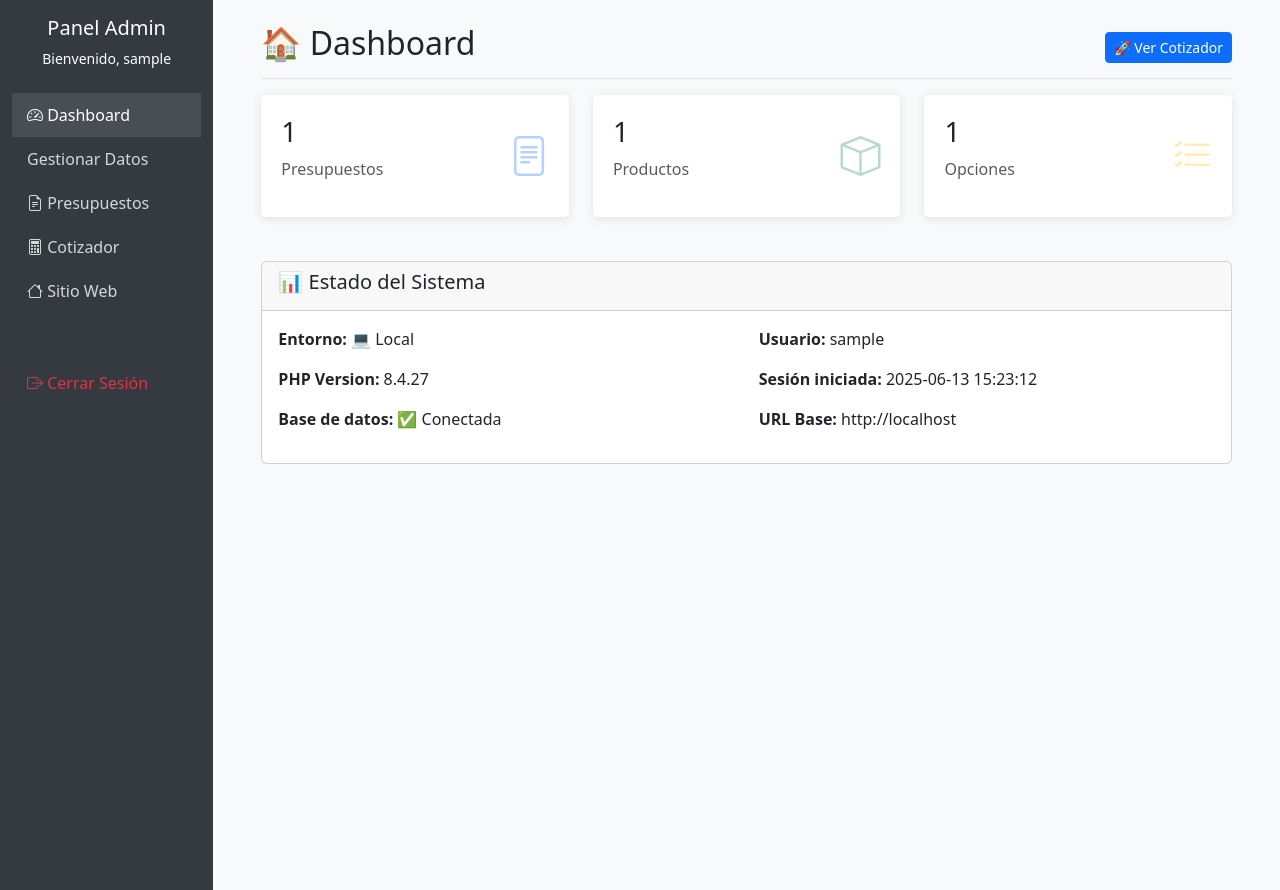
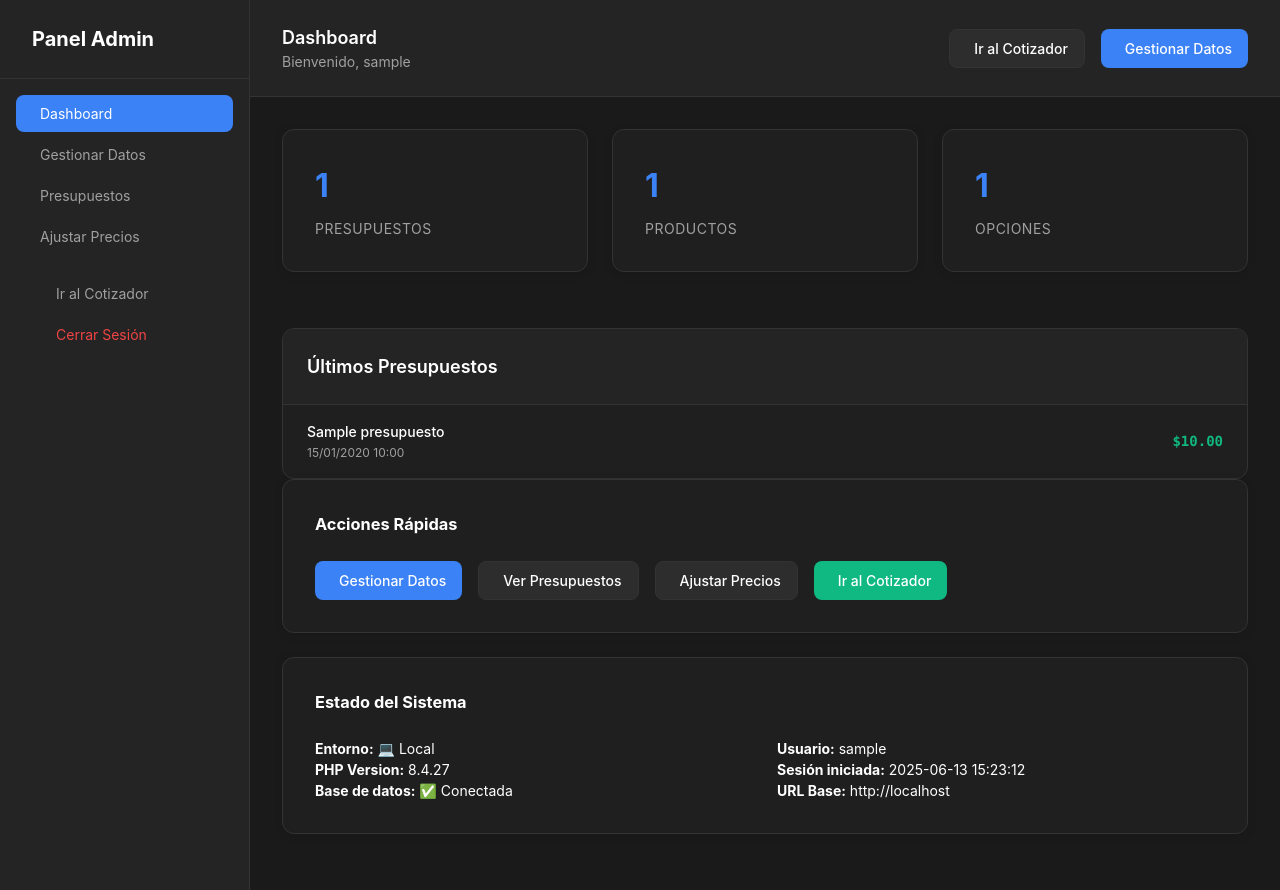
Before and after one commit to facuvar/cotizadorcompany-nuevo, a PHP site: page /admin/dashboard.php in a window 1280 px wide. Run offline with PHP 8.4, Linux system fonts and the light colour scheme; the visitor is signed in with stand-in values (Sample User, id 1); tables that the repository leaves empty or names only in its code hold one stand-in row (values such as "Sample post").

Commit message:
Fix: Dashboard design and session warnings - Unify admin interface design and fix session ini_set warnings

```diff
--- a/admin/dashboard.php
+++ b/admin/dashboard.php
@@ -113,33 +113,108 @@ if (isset($_GET['logout'])) {
     <meta charset="UTF-8">
     <meta name="viewport" content="width=device-width, initial-scale=1.0">
     <title>Panel de Administración - Sistema de Presupuestos</title>
-    <link href="https://cdn.jsdelivr.net/npm/bootstrap@5.3.0-alpha1/dist/css/bootstrap.min.css" rel="stylesheet">
-    <link rel="stylesheet" href="https://cdn.jsdelivr.net/npm/bootstrap-icons@1.8.0/font/bootstrap-icons.css">
+    <link rel="stylesheet" href="../assets/css/modern-dark-theme.css">
     <style>
-        body { background-color: #f8f9fa; }
-        .sidebar {
-            min-height: 100vh;
-            background-color: #343a40;
-            color: white;
+        .dashboard-layout {
+            display: flex;
+            height: 100vh;
+            overflow: hidden;
         }
-        .sidebar a {
-            color: rgba(255,255,255,.8);
-            text-decoration: none;
-            display: block;
-            padding: 10px 15px;
-            transition: all 0.3s;
+
+        .main-content {
+            flex: 1;
+            display: flex;
+            flex-direction: column;
+            overflow: hidden;
         }
-        .sidebar a:hover, .sidebar a.active {
-            color: white;
-            background-color: rgba(255,255,255,.1);
+
+        .content-wrapper {
+            flex: 1;
+            padding: var(--spacing-xl);
+            overflow-y: auto;
         }
+
         .stat-card {
-            border-radius: 5px;
-            padding: 20px;
-            margin-bottom: 20px;
+            background: var(--bg-card);
+            border: 1px solid var(--border-color);
+            border-radius: var(--radius-lg);
+            padding: var(--spacing-xl);
+            margin-bottom: var(--spacing-lg);
             box-shadow: 0 2px 10px rgba(0,0,0,0.1);
-            background-color: white;
         }
+
+        .stat-value {
+            font-size: var(--text-3xl);
+            font-weight: 700;
+            color: var(--accent-primary);
+            margin-bottom: var(--spacing-sm);
+        }
+
+        .stat-label {
+            font-size: var(--text-sm);
+            color: var(--text-secondary);
+            text-transform: uppercase;
+            letter-spacing: 0.5px;
+        }
+
+        .stats-grid {
+            display: grid;
+            grid-template-columns: repeat(auto-fit, minmax(200px, 1fr));
+            gap: var(--spacing-lg);
+            margin-bottom: var(--spacing-xl);
+        }
+
+        .recent-quotes {
+            background: var(--bg-card);
+            border: 1px solid var(--border-color);
+            border-radius: var(--radius-lg);
+            overflow: hidden;
+        }
+
+        .recent-quotes-header {
+            background: var(--bg-secondary);
+            padding: var(--spacing-lg);
+            border-bottom: 1px solid var(--border-color);
+        }
+
+        .recent-quotes-title {
+            font-size: var(--text-lg);
+            font-weight: 600;
+            margin: 0;
+        }
+
+        .quote-item {
+            display: flex;
+            align-items: center;
+            justify-content: space-between;
+            padding: var(--spacing-md) var(--spacing-lg);
+            border-bottom: 1px solid var(--border-color);
+        }
+
+        .quote-item:last-child {
+            border-bottom: none;
+        }
+
+        .quote-info {
+            flex: 1;
+        }
+
+        .quote-client {
+            font-weight: 500;
+            margin-bottom: 2px;
+        }
+
+        .quote-date {
+            font-size: var(--text-xs);
+            color: var(--text-secondary);
+        }
+
+        .quote-total {
+            font-family: var(--font-mono);
+            font-weight: 600;
+            color: var(--accent-success);
+        }
+
         .railway-badge {
             background: #0066ff;
             color: white;
@@ -151,131 +226,170 @@ if (isset($_GET['logout'])) {
     </style>
 </head>
 <body>
-    <div class="container-fluid">
-        <div class="row">
+    <div class="dashboard-layout">
         <!-- Sidebar -->
-            <div class="col-md-3 col-lg-2 d-md-block sidebar collapse">
-                <div class="position-sticky pt-3">
+        <aside class="sidebar">
+            <div class="sidebar-header">
+                <h1 style="font-size: var(--text-xl); display: flex; align-items: center; gap: var(--spacing-sm);">
+                    <span id="logo-icon"></span>
+                    Panel Admin
+                </h1>
                 <?php if (defined('IS_RAILWAY') && IS_RAILWAY): ?>
                     <div class="text-center">
                         <span class="railway-badge">🚂 Railway</span>
                     </div>
                 <?php endif; ?>
-
-                    <div class="text-center mb-4">
-                        <h5>Panel Admin</h5>
-                        <p class="small">Bienvenido, <?php echo htmlspecialchars($_SESSION['admin_user'] ?? 'admin'); ?></p>
             </div>
 
-                    <ul class="nav flex-column">
-                        <li class="nav-item">
-                            <a href="dashboard.php" class="active">
-                                <i class="bi bi-speedometer2"></i> Dashboard
+            <nav class="sidebar-menu">
+                <a href="dashboard.php" class="sidebar-item active">
+                    <span id="nav-dashboard-icon"></span>
+                    <span>Dashboard</span>
                 </a>
-                        </li>
-                        <li class="nav-item">
-                            <a href="gestionar_datos.php">
-                                <i class="bi bi-database-gear"></i> Gestionar Datos
+                <a href="gestionar_datos.php" class="sidebar-item">
+                    <span id="nav-data-icon"></span>
+                    <span>Gestionar Datos</span>
                 </a>
-                        </li>
-                        <li class="nav-item">
-                            <a href="presupuestos.php">
-                                <i class="bi bi-file-earmark-text"></i> Presupuestos
+                <a href="presupuestos.php" class="sidebar-item">
+                    <span id="nav-quotes-icon"></span>
+                    <span>Presupuestos</span>
                 </a>
-                        </li>
+                <a href="ajustar_precios.php" class="sidebar-item">
+                    <span id="nav-prices-icon"></span>
+                    <span>Ajustar Precios</span>
+                </a>
+                <div style="margin-top: auto; padding: var(--spacing-md);">
+                    <a href="../cotizador.php" class="sidebar-item" target="_blank">
+                        <span id="nav-calculator-icon"></span>
+                        <span>Ir al Cotizador</span>
+                    </a>
+                    <a href="?logout=1" class="sidebar-item" style="color: var(--accent-danger);">
+                        <span id="nav-logout-icon"></span>
+                        <span>Cerrar Sesión</span>
+                    </a>
+                </div>
+            </nav>
+        </aside>
 
-                        <li class="nav-item">
-                            <a href="../cotizador.php" target="_blank">
-                                <i class="bi bi-calculator"></i> Cotizador
-                            </a>
-                        </li>
-                        <li class="nav-item">
-                            <a href="../" target="_blank">
-                                <i class="bi bi-house"></i> Sitio Web
-                            </a>
-                        </li>
-                        <li class="nav-item mt-5">
-                            <a href="?logout=1" class="text-danger">
-                                <i class="bi bi-box-arrow-right"></i> Cerrar Sesión
-                            </a>
-                        </li>
-                    </ul>
-                </div>
+        <!-- Main Content -->
+        <main class="main-content">
+            <!-- Header -->
+            <header class="dashboard-header" style="background: var(--bg-secondary); border-bottom: 1px solid var(--border-color); padding: var(--spacing-lg) var(--spacing-xl);">
+                <div class="header-grid" style="display: flex; align-items: center; justify-content: space-between;">
+                    <div>
+                        <h2 class="header-title" style="font-size: var(--text-lg); font-weight: 600;">Dashboard</h2>
+                        <p class="header-subtitle" style="font-size: var(--text-sm); color: var(--text-secondary);">Bienvenido, <?php echo htmlspecialchars($_SESSION['admin_user'] ?? 'admin'); ?></p>
                     </div>
 
-            <!-- Main content -->
-            <div class="col-md-9 ms-sm-auto col-lg-10 px-md-4">
-                <div class="content p-4">
-                    <div class="d-flex justify-content-between align-items-center pb-2 mb-3 border-bottom">
-                        <h1 class="h2">🏠 Dashboard</h1>
-                        <div>
-                            <a href="../cotizador.php" target="_blank" class="btn btn-primary btn-sm">
-                                🚀 Ver Cotizador
+                    <div class="header-actions" style="display: flex; gap: var(--spacing-md);">
+                        <a href="../cotizador.php" target="_blank" class="btn btn-secondary">
+                            <span id="calculator-icon"></span>
+                            Ir al Cotizador
+                        </a>
+                        <a href="gestionar_datos.php" class="btn btn-primary">
+                            <span id="data-icon"></span>
+                            Gestionar Datos
                         </a>
                     </div>
                 </div>
+            </header>
 
+            <!-- Content -->
+            <div class="content-wrapper">
                 <?php if (!$dbConnected): ?>
-                        <div class="alert alert-warning">
-                            ⚠️ <strong>Advertencia:</strong> Conexión a base de datos limitada.
-                            <?php if (defined('IS_RAILWAY') && IS_RAILWAY): ?>
+                    <div class="alert alert-warning fade-in">
+                        <span id="warning-icon"></span>
+                        <strong>Advertencia:</strong> Conexión a base de datos limitada.
+                        <?php if (defined('ENVIRONMENT') && ENVIRONMENT === 'railway'): ?>
                             Verificando conexión a Railway MySQL...
                         <?php endif; ?>
                     </div>
                 <?php endif; ?>
 
-                    <!-- Stats -->
-                    <div class="row">
-                        <div class="col-md-4">
-                            <div class="stat-card d-flex justify-content-between align-items-center">
-                                <div>
-                                    <h3><?php echo $totalPresupuestos; ?></h3>
-                                    <p class="text-muted">Presupuestos</p>
+                <!-- Stats Cards -->
+                <div class="stats-grid">
+                    <div class="stat-card">
+                        <div class="stat-value"><?php echo $totalPresupuestos; ?></div>
+                        <div class="stat-label">Presupuestos</div>
                     </div>
-                                <i class="bi bi-file-text text-primary" style="font-size: 2.5rem; opacity: 0.3;"></i>
+
+                    <div class="stat-card">
+                        <div class="stat-value"><?php echo $totalProductos; ?></div>
+                        <div class="stat-label">Productos</div>
+                    </div>
+
+                    <div class="stat-card">
+                        <div class="stat-value"><?php echo $totalOpciones; ?></div>
+                        <div class="stat-label">Opciones</div>
                     </div>
                 </div>
 
-                        <div class="col-md-4">
-                            <div class="stat-card d-flex justify-content-between align-items-center">
-                                <div>
-                                    <h3><?php echo $totalProductos; ?></h3>
-                                    <p class="text-muted">Productos</p>
+                <!-- Recent Quotes -->
+                <?php if ($ultimosPresupuestos && $ultimosPresupuestos->num_rows > 0): ?>
+                <div class="recent-quotes">
+                    <div class="recent-quotes-header">
+                        <h3 class="recent-quotes-title">Últimos Presupuestos</h3>
                     </div>
-                                <i class="bi bi-box text-success" style="font-size: 2.5rem; opacity: 0.3;"></i>
+                    <?php while ($presupuesto = $ultimosPresupuestos->fetch_assoc()): ?>
+                    <div class="quote-item">
+                        <div class="quote-info">
+                            <div class="quote-client"><?php echo htmlspecialchars($presupuesto['cliente_nombre'] ?? 'Cliente'); ?></div>
+                            <div class="quote-date"><?php echo date('d/m/Y H:i', strtotime($presupuesto['created_at'] ?? $presupuesto['fecha_creacion'] ?? 'now')); ?></div>
+                        </div>
+                        <div class="quote-total">$<?php echo number_format($presupuesto['total'] ?? 0, 2); ?></div>
+                    </div>
+                    <?php endwhile; ?>
+                </div>
+                <?php else: ?>
+                <div class="stat-card">
+                    <div style="text-align: center; color: var(--text-secondary);">
+                        <div style="font-size: 3rem; margin-bottom: var(--spacing-md); opacity: 0.3;">📊</div>
+                        <h3>No hay presupuestos aún</h3>
+                        <p>Los presupuestos generados aparecerán aquí</p>
+                        <a href="../cotizador.php" target="_blank" class="btn btn-primary" style="margin-top: var(--spacing-md);">
+                            Crear primer presupuesto
+                        </a>
+                    </div>
+                </div>
+                <?php endif; ?>
+
+                <!-- Quick Actions -->
+                <div class="stat-card">
+                    <h3 style="margin-bottom: var(--spacing-lg);">Acciones Rápidas</h3>
+                    <div style="display: flex; gap: var(--spacing-md); flex-wrap: wrap;">
+                        <a href="gestionar_datos.php" class="btn btn-primary">
+                            <span id="data-icon-2"></span>
+                            Gestionar Datos
+                        </a>
+                        <a href="presupuestos.php" class="btn btn-secondary">
+                            <span id="quotes-icon-2"></span>
+                            Ver Presupuestos
+                        </a>
+                        <a href="ajustar_precios.php" class="btn btn-secondary">
+                            <span id="prices-icon-2"></span>
+                            Ajustar Precios
+                        </a>
+                        <a href="../cotizador.php" target="_blank" class="btn btn-success">
+                            <span id="calculator-icon-2"></span>
+                            Ir al Cotizador
+                        </a>
                     </div>
                 </div>
 
-                        <div class="col-md-4">
-                            <div class="stat-card d-flex justify-content-between align-items-center">
+                <!-- System Info -->
+                <div class="stat-card">
+                    <h3 style="margin-bottom: var(--spacing-lg);">Estado del Sistema</h3>
+                    <div style="display: grid; grid-template-columns: 1fr 1fr; gap: var(--spacing-lg);">
                         <div>
-                                    <h3><?php echo $totalOpciones; ?></h3>
-                                    <p class="text-muted">Opciones</p>
-                                </div>
-                                <i class="bi bi-list-check text-warning" style="font-size: 2.5rem; opacity: 0.3;"></i>
-                            </div>
-                        </div>
-                    </div>
-
-                    <!-- Info adicional -->
-                    <div class="row mt-4">
-                        <div class="col-12">
-                            <div class="card">
-                                <div class="card-header">
-                                    <h5>📊 Estado del Sistema</h5>
-                                </div>
-                                <div class="card-body">
-                                    <div class="row">
-                                        <div class="col-md-6">
                             <p><strong>Entorno:</strong>
-                                                <?php echo defined('IS_RAILWAY') && IS_RAILWAY ? '🚂 Railway' : '💻 Local'; ?>
+                                <?php echo defined('ENVIRONMENT') && ENVIRONMENT === 'railway' ? '🚂 Railway' : '💻 Local'; ?>
                             </p>
                             <p><strong>PHP Version:</strong> <?php echo PHP_VERSION; ?></p>
                             <p><strong>Base de datos:</strong>
                                 <?php echo $dbConnected ? '✅ Conectada' : '❌ Desconectada'; ?>
                             </p>
                         </div>
-                                        <div class="col-md-6">
+                        <div>
                             <p><strong>Usuario:</strong> <?php echo $_SESSION['admin_user'] ?? 'admin'; ?></p>
                             <p><strong>Sesión iniciada:</strong> <?php echo date('Y-m-d H:i:s'); ?></p>
                             <?php if (defined('BASE_URL')): ?>
@@ -285,13 +399,10 @@ if (isset($_GET['logout'])) {
                     </div>
                 </div>
             </div>
-                        </div>
-                    </div>
-                </div>
-            </div>
-        </div>
+        </main>
     </div>
 
-    <script src="https://cdn.jsdelivr.net/npm/bootstrap@5.3.0-alpha1/dist/js/bootstrap.bundle.min.js"></script>
+    <!-- Icons Script -->
+    <script src="../assets/js/icons.js"></script>
 </body>
 </html>
--- a/config.php
+++ b/config.php
@@ -268,15 +268,13 @@ if (DEBUG_MODE) {
 // Configuración de la zona horaria
 date_default_timezone_set('America/Argentina/Buenos_Aires');
 
-// Configuración de sesión
-ini_set('session.cookie_httponly', 1);
-ini_set('session.use_only_cookies', 1);
-if ($isRailway) {
-    ini_set('session.cookie_secure', 1);
-}
-
-// Iniciar sesión si no está iniciada
+// Configuración de sesión (solo si no hay sesión activa)
 if (session_status() === PHP_SESSION_NONE) {
+    ini_set('session.cookie_httponly', 1);
+    ini_set('session.use_only_cookies', 1);
+    if ($isRailway) {
+        ini_set('session.cookie_secure', 1);
+    }
     session_start();
 }
 
```
Lines whose indentation alone changed are shown as unchanged.
